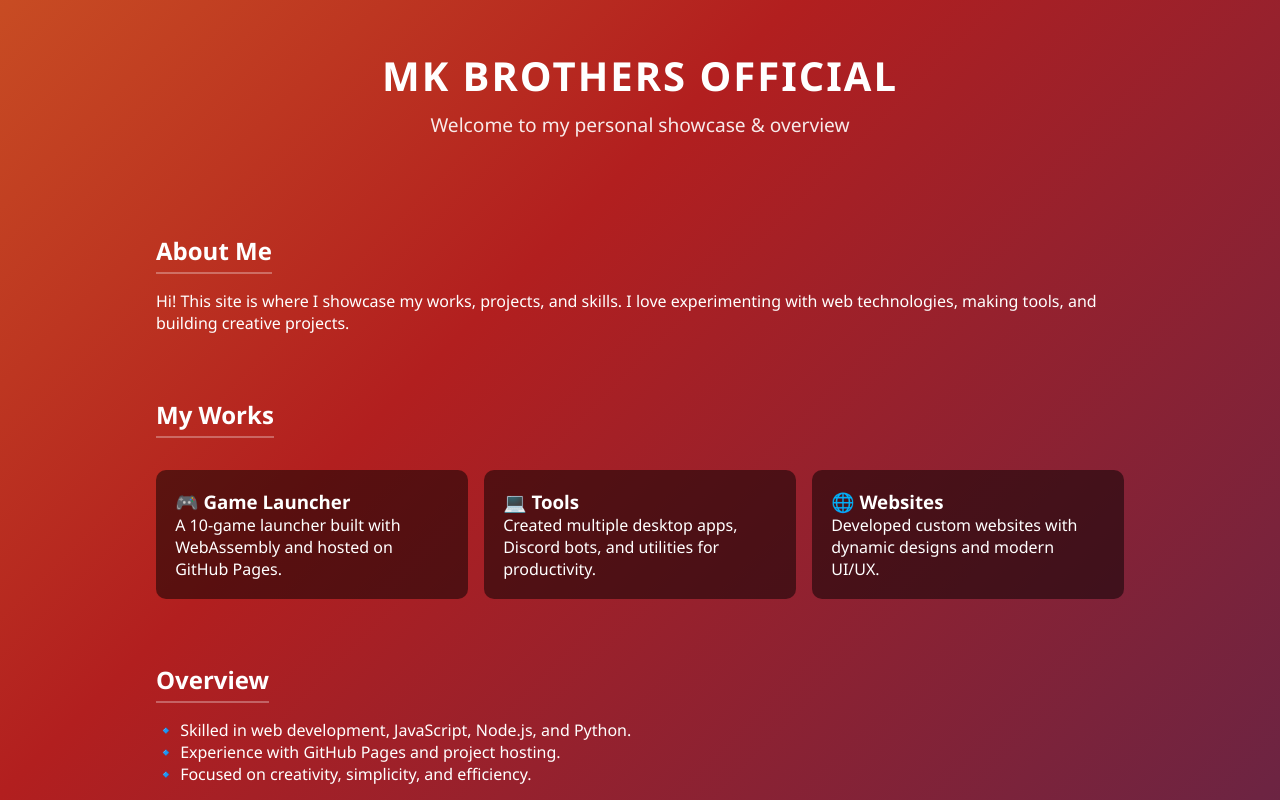
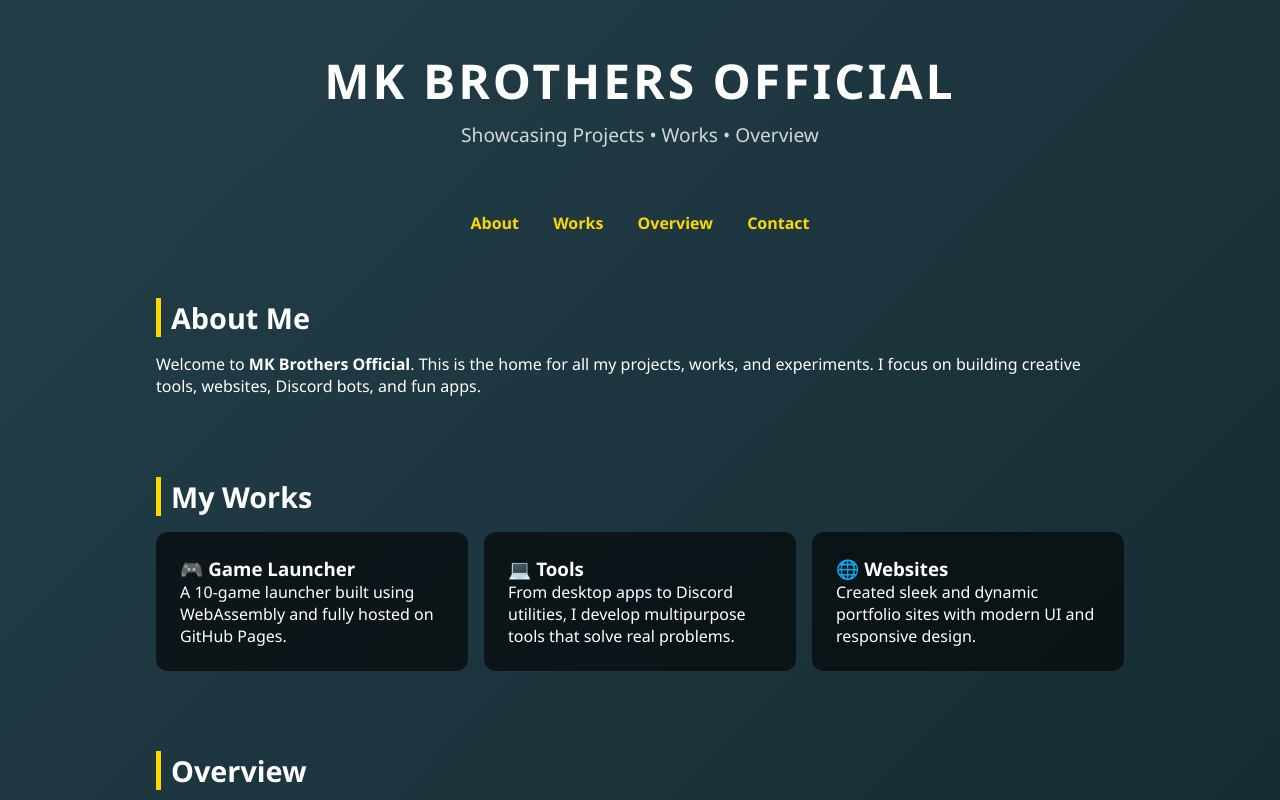
Before and after one commit to Jackpk52/About-Me, a plain HTML site: page index.html in a window 1280 px wide. Drawn offline with Linux system fonts and the light colour scheme.

Commit message:
Update index.html

```diff
--- a/index.html
+++ b/index.html
@@ -20,9 +20,9 @@
 
     /* Dynamic gradient background animation */
     body {
-      background: linear-gradient(-45deg, #1a2a6c, #b21f1f, #fdbb2d, #2193b0);
+      background: linear-gradient(-45deg, #0f2027, #203a43, #2c5364, #000000);
       background-size: 400% 400%;
-      animation: gradientBG 15s ease infinite;
+      animation: gradientBG 12s ease infinite;
     }
 
     @keyframes gradientBG {
@@ -37,29 +37,46 @@
     }
 
     header h1 {
-      font-size: 2.5rem;
-      letter-spacing: 2px;
+      font-size: 3rem;
+      font-weight: bold;
+      letter-spacing: 3px;
       text-transform: uppercase;
-      font-weight: bold;
     }
 
     header p {
       font-size: 1.2rem;
+      opacity: 0.8;
       margin-top: 0.5rem;
-      opacity: 0.9;
+    }
+
+    nav {
+      text-align: center;
+      margin-top: 1rem;
+    }
+
+    nav a {
+      margin: 0 15px;
+      color: #ffd700;
+      text-decoration: none;
+      font-weight: bold;
+      transition: color 0.3s ease;
+    }
+
+    nav a:hover {
+      color: #ff5733;
     }
 
     section {
       max-width: 1000px;
-      margin: 2rem auto;
+      margin: 3rem auto;
       padding: 1rem;
     }
 
     h2 {
+      font-size: 1.8rem;
       margin-bottom: 1rem;
-      border-bottom: 2px solid rgba(255,255,255,0.3);
-      display: inline-block;
-      padding-bottom: 0.3rem;
+      border-left: 5px solid #ffd700;
+      padding-left: 10px;
     }
 
     .showcase {
@@ -70,65 +87,82 @@
     }
 
     .card {
-      background: rgba(0, 0, 0, 0.5);
-      padding: 1.2rem;
-      border-radius: 10px;
-      transition: transform 0.3s ease;
+      background: rgba(0,0,0,0.6);
+      padding: 1.5rem;
+      border-radius: 12px;
+      transition: transform 0.3s ease, background 0.3s ease;
     }
 
     .card:hover {
-      transform: translateY(-5px);
+      transform: translateY(-6px);
+      background: rgba(0,0,0,0.8);
     }
 
     footer {
       text-align: center;
       padding: 2rem 1rem;
-      background: rgba(0,0,0,0.4);
+      background: rgba(0,0,0,0.6);
+      font-size: 0.9rem;
+    }
+
+    footer a {
+      color: #ffd700;
+      text-decoration: none;
+      margin: 0 8px;
+      font-weight: bold;
     }
   </style>
 </head>
 <body>
   <header>
     <h1>MK Brothers Official</h1>
-    <p>Welcome to my personal showcase & overview</p>
+    <p>Showcasing Projects • Works • Overview</p>
   </header>
 
-  <section>
+  <nav>
+    <a href="#about">About</a>
+    <a href="#works">Works</a>
+    <a href="#overview">Overview</a>
+    <a href="#contact">Contact</a>
+  </nav>
+
+  <section id="about">
     <h2>About Me</h2>
     <p>
-      Hi! This site is where I showcase my works, projects, and skills.
-      I love experimenting with web technologies, making tools, and building creative projects.
+      Welcome to <strong>MK Brothers Official</strong>.
+      This is the home for all my projects, works, and experiments.
+      I focus on building creative tools, websites, Discord bots, and fun apps.
     </p>
   </section>
 
-  <section>
+  <section id="works">
     <h2>My Works</h2>
     <div class="showcase">
       <div class="card">
         <h3>🎮 Game Launcher</h3>
-        <p>A 10-game launcher built with WebAssembly and hosted on GitHub Pages.</p>
+        <p>A 10-game launcher built using WebAssembly and fully hosted on GitHub Pages.</p>
       </div>
       <div class="card">
         <h3>💻 Tools</h3>
-        <p>Created multiple desktop apps, Discord bots, and utilities for productivity.</p>
+        <p>From desktop apps to Discord utilities, I develop multipurpose tools that solve real problems.</p>
       </div>
       <div class="card">
         <h3>🌐 Websites</h3>
-        <p>Developed custom websites with dynamic designs and modern UI/UX.</p>
+        <p>Created sleek and dynamic portfolio sites with modern UI and responsive design.</p>
       </div>
     </div>
   </section>
 
-  <section>
+  <section id="overview">
     <h2>Overview</h2>
     <p>
-      🔹 Skilled in web development, JavaScript, Node.js, and Python. <br>
-      🔹 Experience with GitHub Pages and project hosting. <br>
-      🔹 Focused on creativity, simplicity, and efficiency.
+      🔹 Skilled in HTML, CSS, JavaScript, Node.js, Python. <br>
+      🔹 Experienced in GitHub Pages hosting & project deployment. <br>
+      🔹 Passionate about game dev, web design, and automation.
     </p>
   </section>
 
-  <section>
+  <section id="contact">
     <h2>Contact</h2>
     <p>Email: <a href="mailto:thatonebirdguy52@gmail.com">thatonebirdguy52@gmail.com</a></p>
     <p>GitHub: <a href="https://github.com/Jackpk52" target="_blank">github.com/Jackpk52</a></p>
```
